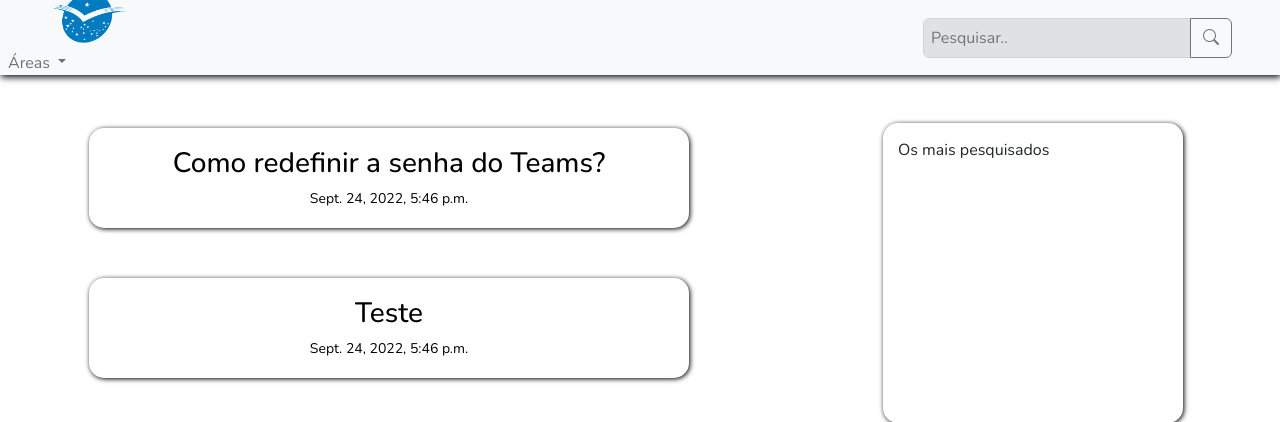
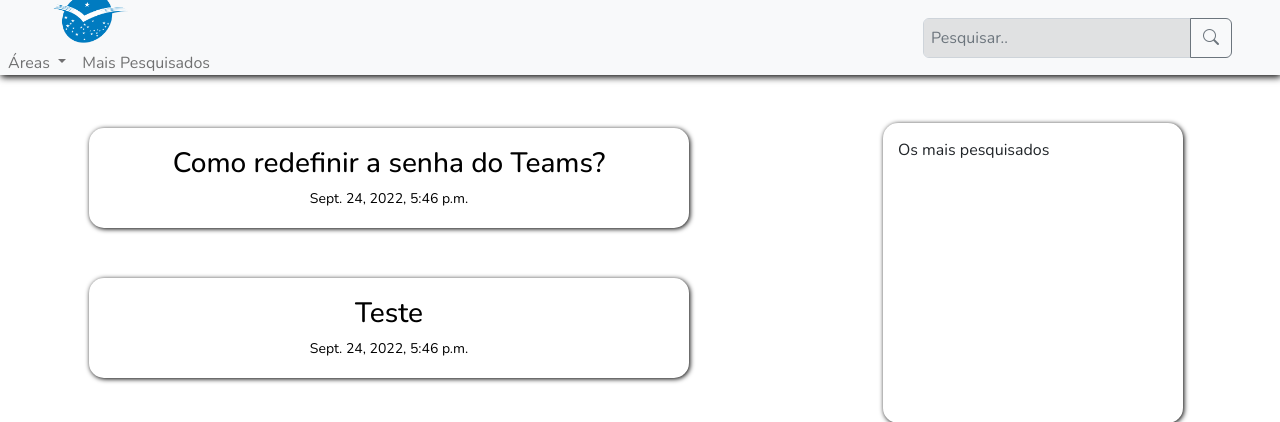
Before and after one commit to lucaspedro1795/django-pro, a Django app: page /artigos/ in a window 1280 px wide. Shown: the top 422 px of the page. Run offline with Django 4.2, Linux system fonts and the light colour scheme; data comes from the database, SQL or seed files in the repository; some libraries are stand-ins or nearby versions.

Commit message:
Alterando index.html

```diff
--- a/artigos/templates/artigos/index.html
+++ b/artigos/templates/artigos/index.html
@@ -27,6 +27,9 @@
                         <li><a class="dropdown-item" href="#">Equipamentos</a></li>
                         <li><a class="dropdown-item" href="#">Redes</a></li>
                     </ul>
+                </li>
+                <li class="nav-item">
+                    <a href="" class="nav-link">Mais Pesquisados</a>
                 </li>
             </ul>
         </div>
```
Lines whose indentation alone changed are shown as unchanged.
